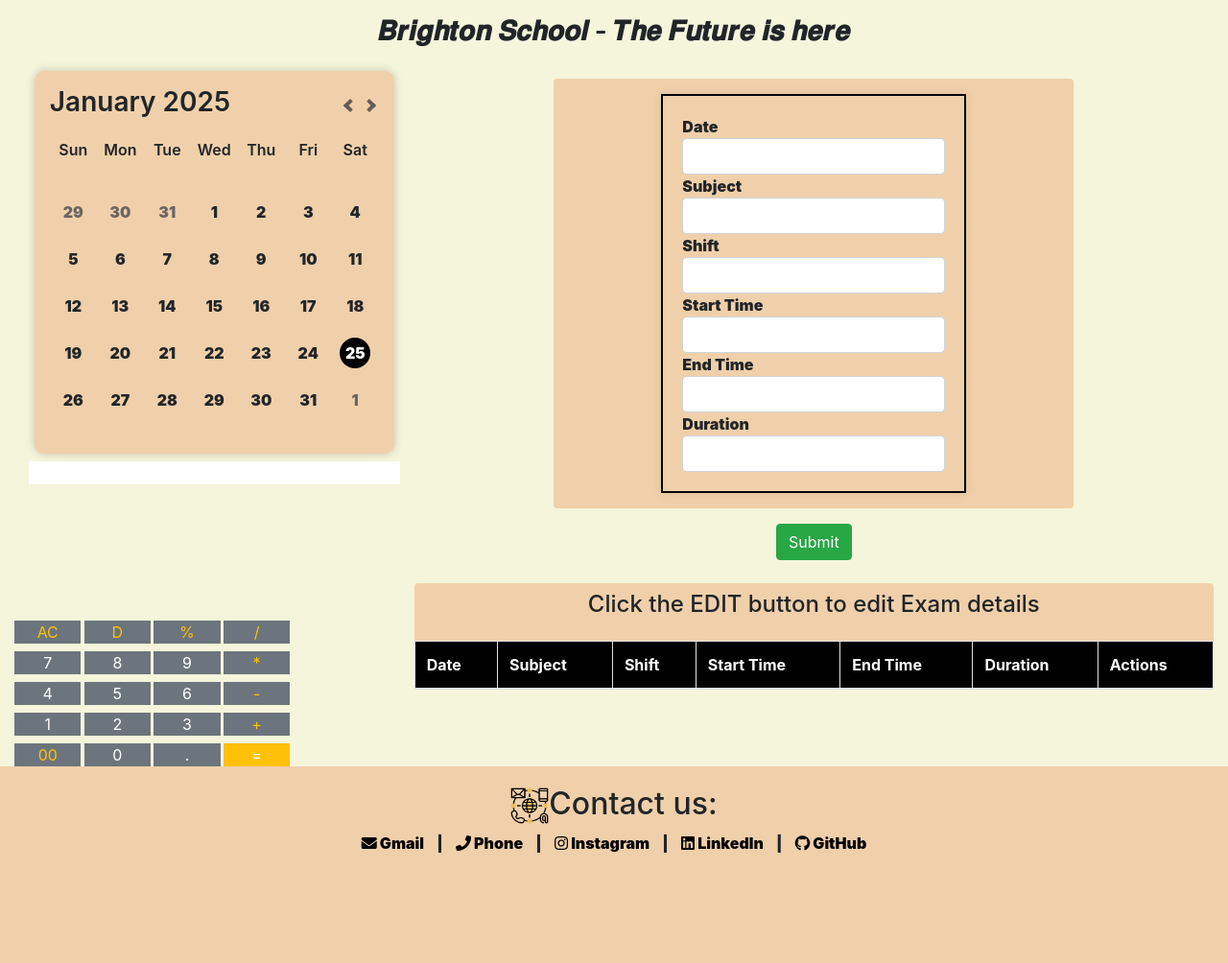
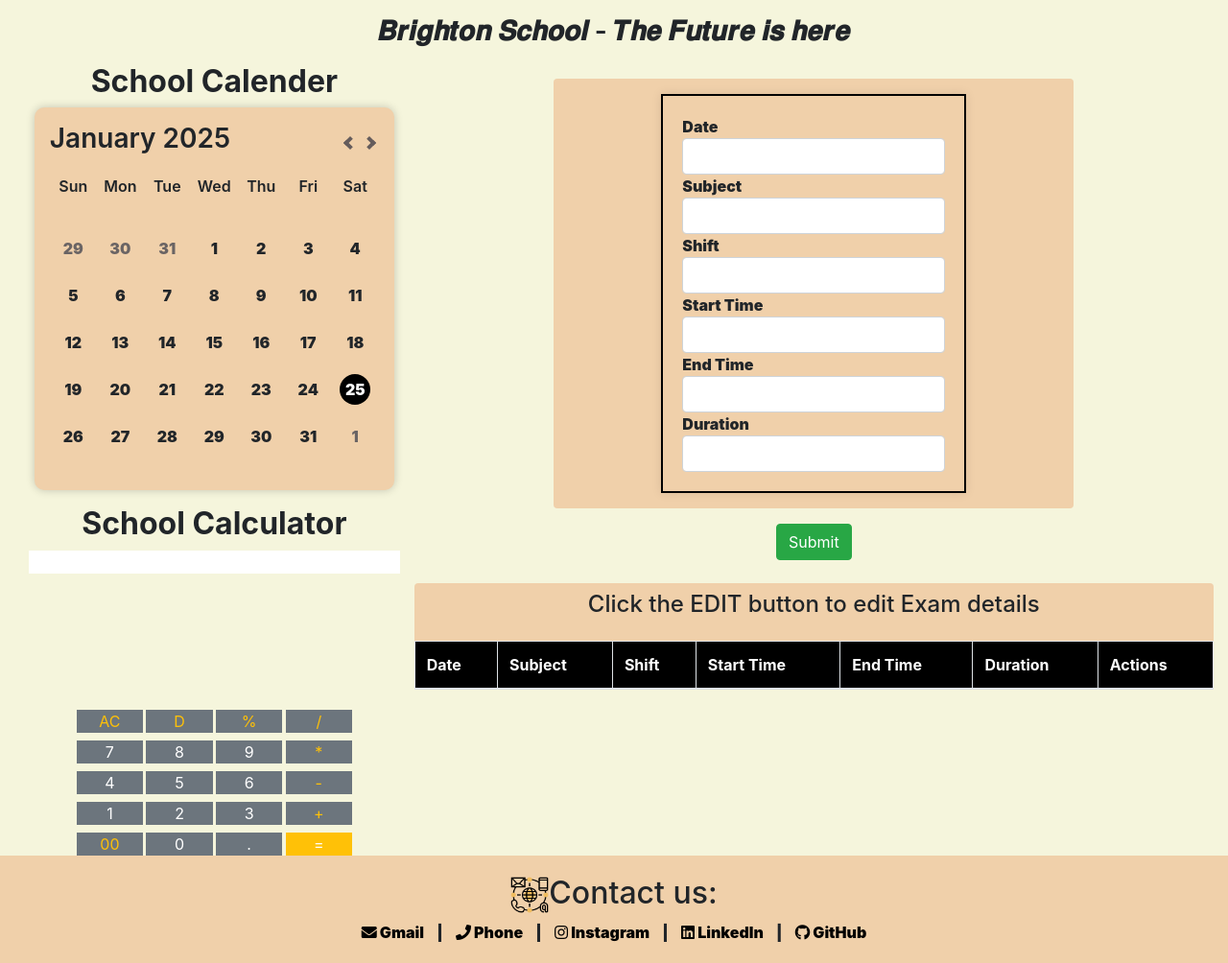
Before and after one commit to ShariqueReza/School-Management-System, a Django app: template app/templates/app/exam.html in a window 1280 px wide. Shown: the part 67-1071 px from the top of the page at 96% size. Before the commit the page ends 956 px from the top, so only its background shows below. Run offline with Django 3.2, Linux system fonts and the light colour scheme; the template is opened without the code that fills it, so the values that code supplies are empty; some libraries are stand-ins or nearby versions.

Commit message:
added js of calculator

```diff
--- a/app/templates/base_template/base.html
+++ b/app/templates/base_template/base.html
@@ -74,7 +74,7 @@
         <div class="container-fluid">
             <div class="row no-gutters">
                 <div class="col-lg-4 col-md-4 col-sm-12 sidebar">
-                    <h2 class="text-center"></h2>
+                    <h2 class="text-center"><strong>School Calender</strong></h2>
                     <div class="calendar">
                         <header>
                           <h3></h3>
@@ -96,10 +96,15 @@
                           <ul class="dates"></ul>
                         </section>
                     </div>
+                    <h2 class="text-center mt-3"><strong>School Calculator</strong></h2>
+                    <div class="calculator text-center h-60 rounded ">
                         <div>
-                        <div class="container col-12 border-0 mb-3 fs-4 bg-black text-white text-end"  style="height:150px">
-                        <h1 id="abc" class="text-end col-12"></h1>
-                        <input type="text" id="inputBox" class="input_edit col-8 border-0 mb-3 fs-4 bg-black text-white text-end col-12"  >
+                            <div class="container col-12 border-0 mb-3 fs-4 bg-black text-white" style="height:150px; text-align: left;">
+                                <div>
+                                    <div id="resultBox" class="result col-12 mt-1"></div>
+                                    <input type="text" id="inputBox" class="input_edit col-12 border-0 mb-1 fs-4 text-white" style="text-align: left;">
+
+                                </div>
                             </div>
                             <div class="button_edit">
                                 <div class="mb-2 ms-2">
@@ -126,7 +131,6 @@
                                     <button class="button bg-secondary border-0 text-white rounded-2 col-2 me-2">3</button>
                                     <button class="button operator bg-secondary border-0 text-warning rounded-2 col-2 me-2">+</button>
                                 </div>
-
                                 <div class="ms-2">
                                     <button class="button bg-secondary border-0 text-warning rounded-2 col-2 me-2">00</button>
                                     <button class="button bg-secondary border-0 text-white rounded-2 col-2 me-2">0</button>
@@ -135,6 +139,8 @@
                                 </div>
                             </div>
                         </div>
+                    </div>
+
                 </div>
                 {% block content %}{% endblock content %}
             </div>
```
Also changed, not shown: app/static/app/JS_files/index.js (+34 -3 lines), db.sqlite3. Lines whose indentation alone changed are shown as unchanged.
